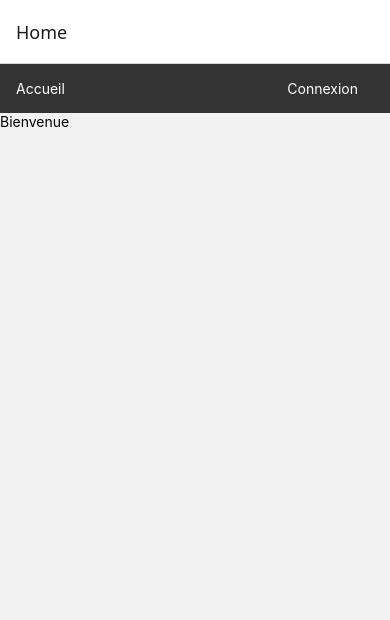
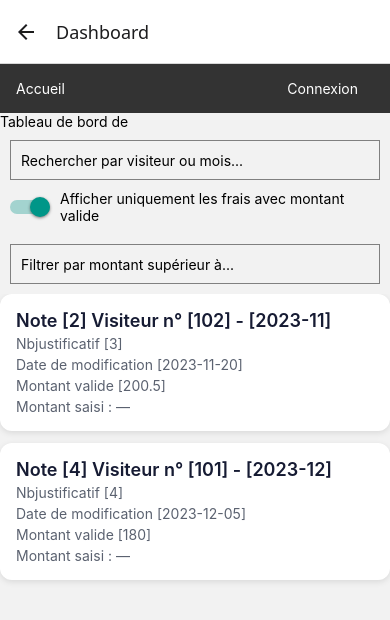
Before and after one commit to leoribeiroesilva-cmyk/GSBFrais-React-Native, a React Native app in the folder gsb-frais-app/: screen /Dashboard in a window 390 px wide. Shown: the top 620 px of the page. Built offline with nearby package versions, Linux system fonts and the light colour scheme.

Commit message:
Affichage V4

```diff
--- a/gsb-frais-app/App.js
+++ b/gsb-frais-app/App.js
@@ -17,11 +17,8 @@ function AppNavigator() {
       <Stack.Screen name="Home" component={HomeScreen} />
       {/* si un utilisateur est connecté , enregistrer Stack.Screen "Dashboard" */ }
       {/*sinon, enregistrer Stack.Screen "Login" */ }
-      {user ? (
         <Stack.Screen name="Dashboard" component={DashboardScreen} />
-      ) : (
         <Stack.Screen name="Login" component={LoginScreen} />
-      )}
     </Stack.Navigator>
   );
 }
--- a/gsb-frais-app/screens/DashboardScreen.jsx
+++ b/gsb-frais-app/screens/DashboardScreen.jsx
@@ -19,9 +19,8 @@ export default function DashboardScreen() {
     const [searchTerm, setSearchTerm] = useState('');
     // déclarer un état filterNonNull, initialisé à true. Cet état stockera la valeur du switch pour filtrer les frais avec montant valide.
     const [filterNonNull, setFilterNonNull] = useState(true);
+    // déclarer un état minMontant, initialisé avec une chaîne de caractères vide. Cet état stockera la valeur saisie par l’utilisateur pour filtrer les frais dont le montant validé est supérieur à cette valeur.
     const [minMontant, setminMontant] = useState('');
-
-
     useEffect(() => {
         // Simulation d'un appel API avec un délai de 500 ms
         setTimeout(() => {
@@ -38,15 +37,18 @@ export default function DashboardScreen() {
         if (frais.montantvalide === null) {
             return !filterNonNull; // Si filterNonNull est true, on exclut les frais avec montantvalide null
         }
-        // dexieme filtre : le filtre de recherche déjà ecrit a l'etape précédente
+        // dexieme filtre : filtre les frais en fonction du terme de recherche
         const searchLower = searchTerm.toLowerCase();
+        // troisieme filtre :  n’afficher que les notes de frais dont le montant validé est supérieur à une valeur saisie par l’utilisateur dans un champ.
+        if (minMontant && frais.montantvalide <= parseFloat(minMontant)) {
+            return false; // Exclure les frais dont le montant validé est inférieur ou égal à minMontant
+        }
         return (
             frais.id_visiteur.toString().includes(searchLower) ||
             frais.anneemois.includes(searchLower)
         )
-        // troisieme filtre :  n’afficher que les notes de frais dont le montant validé est supérieur à une valeur saisie par l’utilisateur dans un champ.
-        // a faire pour la prochaine seance d'AP
-    });
+    }
+);
 
 
     return (
@@ -71,7 +73,6 @@ export default function DashboardScreen() {
                 value={minMontant}
                 onChangeText={setminMontant}
                 keyboardType='numeric'
-                editable={false} // Désactiver la saisie pour l'instant
                 style={{ height: 40, borderColor: 'gray', borderWidth: 1, margin: 10, paddingLeft: 10 }}
                 />
             <FlatList
```
